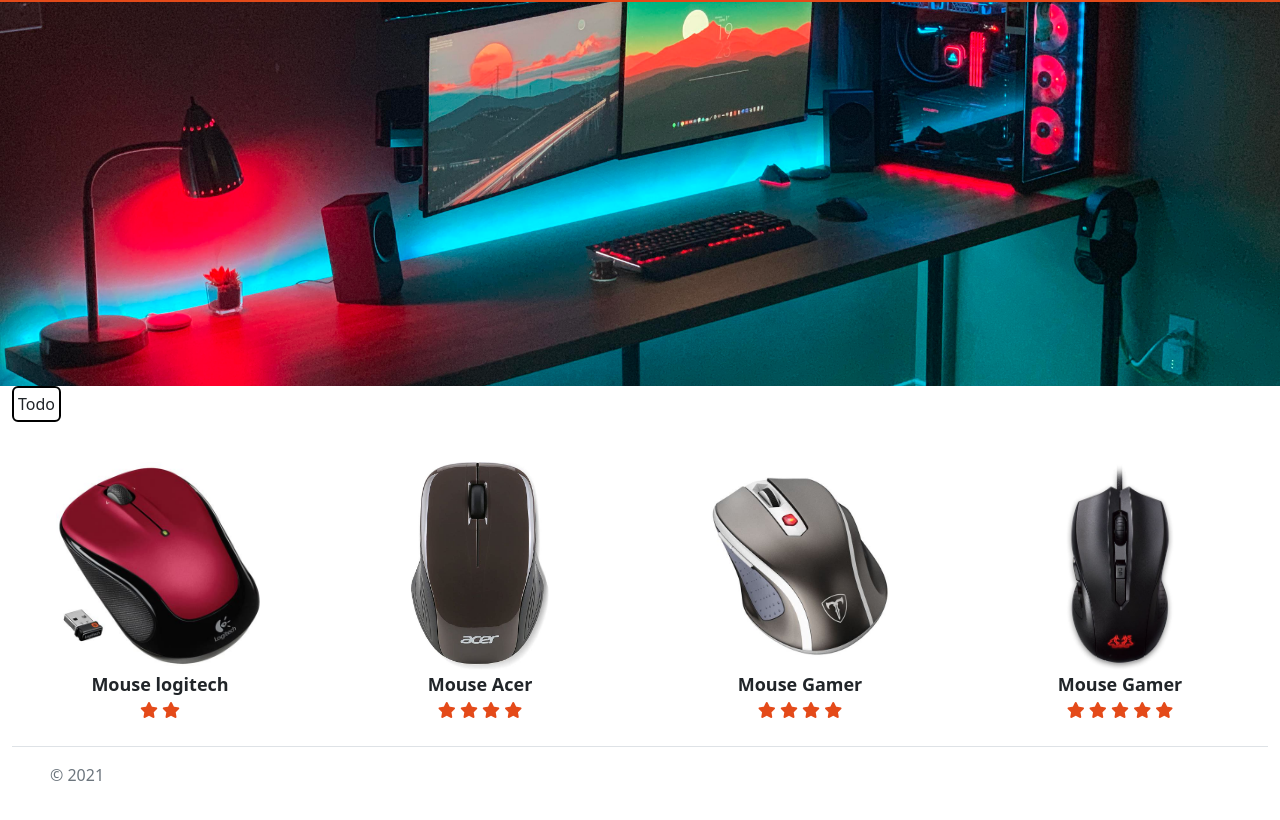
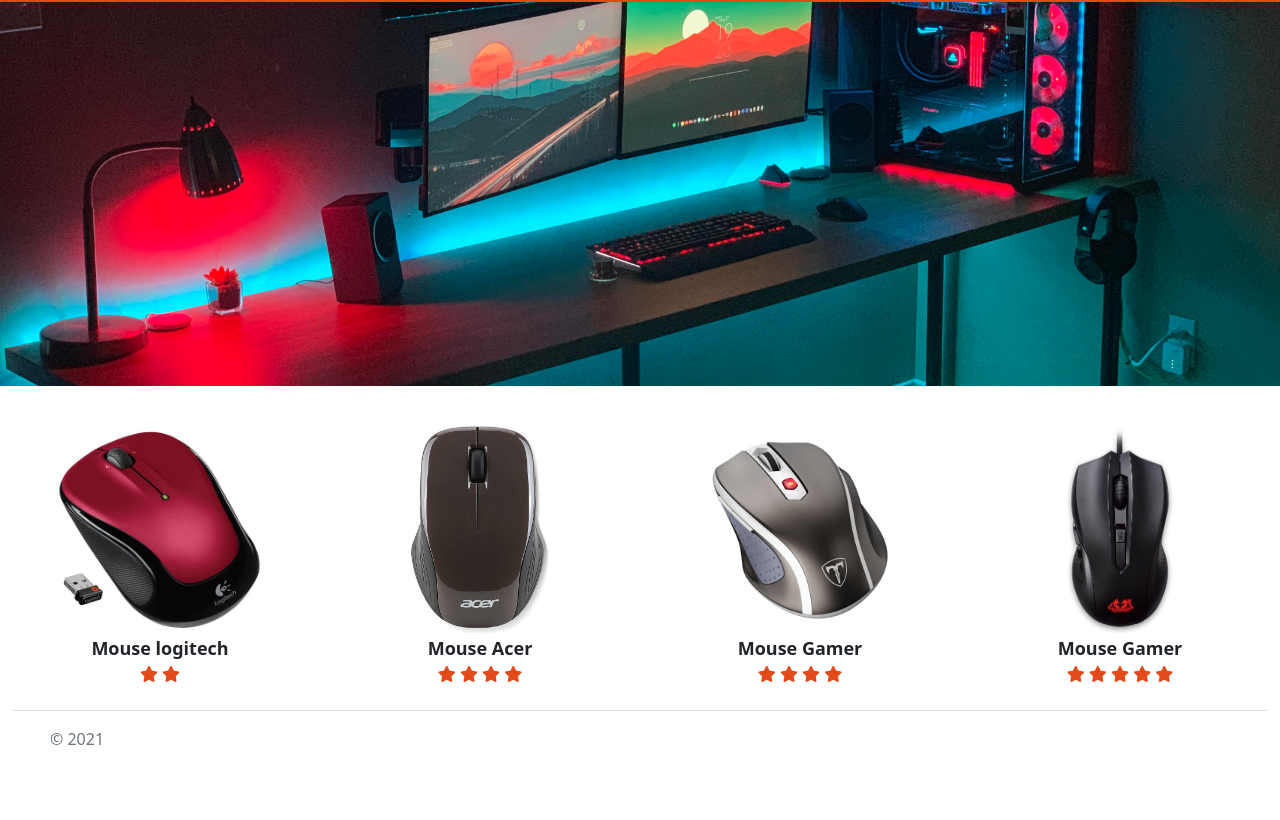
Before and after one commit to SirMendacium/ecomerce, a plain HTML site: page index.html in a window 1280 px wide. Shown: the part 54-874 px from the top of the page. After the commit the page ends 845 px from the top, so only its background shows below. Drawn offline with nearby package versions, Linux system fonts and the light colour scheme.

```diff
--- a/index.html
+++ b/index.html
@@ -45,10 +45,6 @@
       </nav>
       <img class="w-full h-96 object-cover" src="img/setup.jpg" alt="" />
       <div class="container">
-        <div v-bind="tag">
-          <button id="all" class="p-1 border-2 border-black rounded-md">Todo</button>
-
-        </div>
         <div class="row mt-10">
           <a class="contents hover:text-black" href="products/mouse1.html">
             <div class="col-md-3 col-12">
```
Also changed, not shown: img/Captura.PNG (added), 1 other file.
